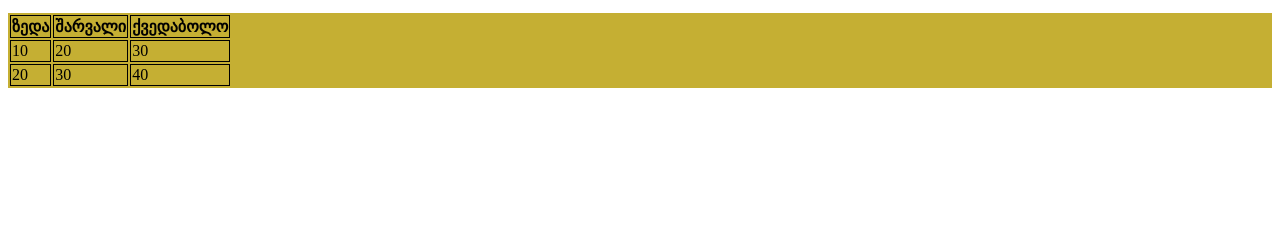
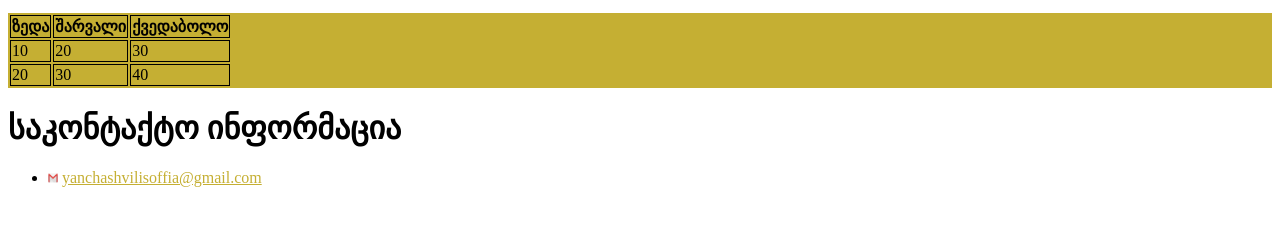
Before and after one commit to soffiayanchashvili/homework, a plain HTML site: page index.html in a window 1280 px wide. Shown: the part 129-354 px from the top of the page. Drawn offline with Linux system fonts and the light colour scheme.

Commit message:
added footer

```diff
--- a/index.html
+++ b/index.html
@@ -38,6 +38,16 @@
             </thead>
         </table>
     </section>
+    <footer>
+        <div>
+            <h1>საკონტაქტო ინფორმაცია</h1>
+            <ul>
+                <li>
+                    <img src="gmail.jfif" alt="gmail.com" width="10" height="10">
+                    <a href="https://mail.google.com/mail/u/0/#inbox">yanchashvilisoffia@gmail.com</a>
+                </li>
+            </ul>
+        </div>
+    </footer>
 </body>
-
 </html>
```
Also changed, not shown: gmail.jfif (added).
